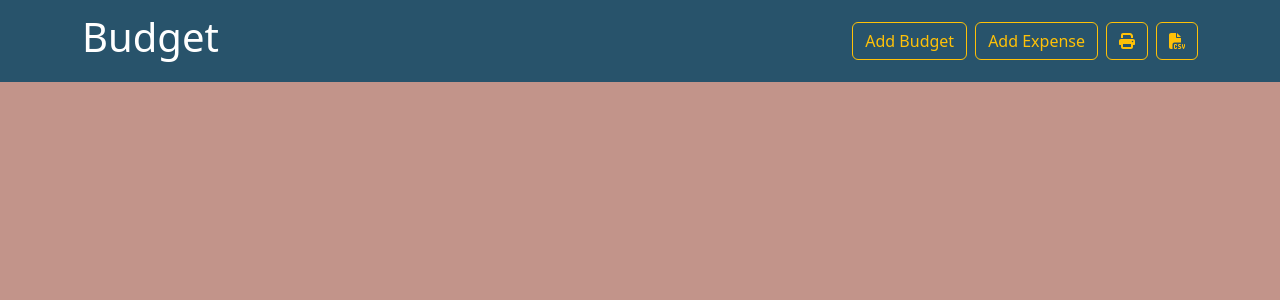
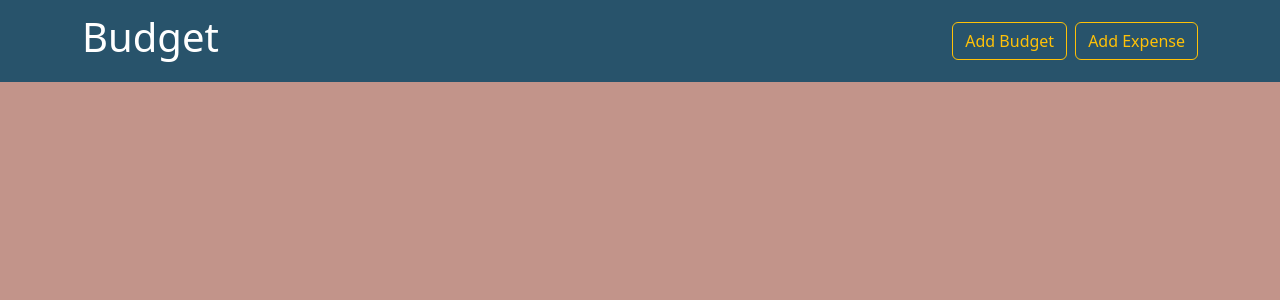
Before and after one commit to JackWorld99/React-Budget-Planner, a React (Create React App) app: page / in a window 1280 px wide. Shown: the top 300 px of the page. Built offline with nearby package versions, Linux system fonts and the light colour scheme.

Commit message:
Hide print and csv feature when there is no data.

```diff
--- a/src/App.js
+++ b/src/App.js
@@ -36,8 +36,12 @@ function App() {
             <Stack direction="horizontal" gap="2">
               <Button variant="outline-warning" onClick={() => setShowAddBudgetModal(true)}>Add Budget</Button>
               <Button variant="outline-warning" onClick={openAddExpenseModal}>Add Expense</Button>
-              <Button variant="outline-warning" onClick={() => setShowPrintModal(true)}><FontAwesomeIcon icon={faPrint} /></Button>
-              <PrintCSV/>
+              { (budgets.length !== 0 || getBudgetExpenses(UNCATEGORIZED_BUDGET_ID).length !== 0) && (
+                <>
+                  <Button variant="outline-warning" onClick={() => setShowPrintModal(true)}><FontAwesomeIcon icon={faPrint} /></Button>
+                  <PrintCSV/>
+                </>
+              )}
             </Stack>
           </Navbar.Collapse>
         </Container>
--- a/src/components/PrintCSV.js
+++ b/src/components/PrintCSV.js
@@ -33,7 +33,11 @@ export default function PrintCSV() {
 
         return data.push({ budget_categories: budget.name, budget: currencyFormatter.format(budget.max), expenses: currencyFormatter.format(amount), remaining_balance: currencyFormatter.format(budget.max - amount)})
     })
-    data.push({budget_categories: "Uncategorized", budget: "Undecided", expenses: currencyFormatter.format(uncategorized), remaining_balance: currencyFormatter.format(uncategorized)})
+
+    if(uncategorized_expense.length !== 0){
+      data.push({budget_categories: "Uncategorized", budget: "Undecided", expenses: currencyFormatter.format(uncategorized), remaining_balance: currencyFormatter.format(uncategorized)})
+    }
+
     data.push({budget_categories: "Total", budget: currencyFormatter.format(total_max), expenses: currencyFormatter.format(total_amount + uncategorized), remaining_balance: currencyFormatter.format(total_remain + uncategorized)})
     data.push({})
 
--- a/src/components/PrintPDF.js
+++ b/src/components/PrintPDF.js
@@ -48,12 +48,14 @@ export default function PrintPDF({title, budgets, getBudgetExpenses,UNCATEGORIZE
                         </tr>
                     )
                 })}
+                {uncategorized_expense.length !== 0 && (
                     <tr>
                         <td>Uncategorized</td>
                         <td>Undecided</td>
                         <td>{currencyFormatter.format(uncategorized)}</td>
                         <td>{currencyFormatter.format(uncategorized)}</td>
                     </tr>
+                )}
                 <tr className="fst-italic fw-bold">
                     <td>Total</td>
                     <td>{currencyFormatter.format(total_max)}</td>
```
Lines whose indentation alone changed are shown as unchanged.
